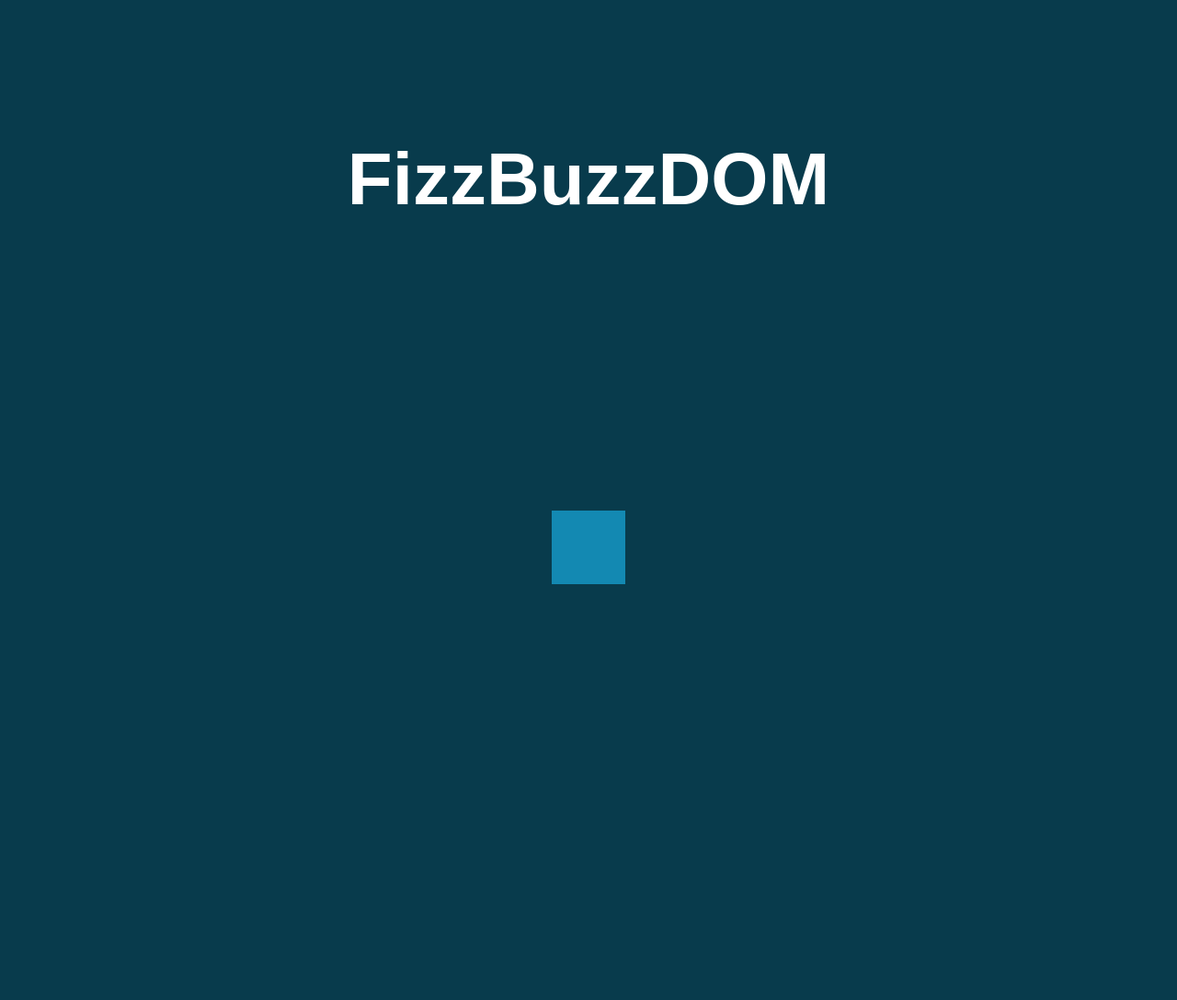
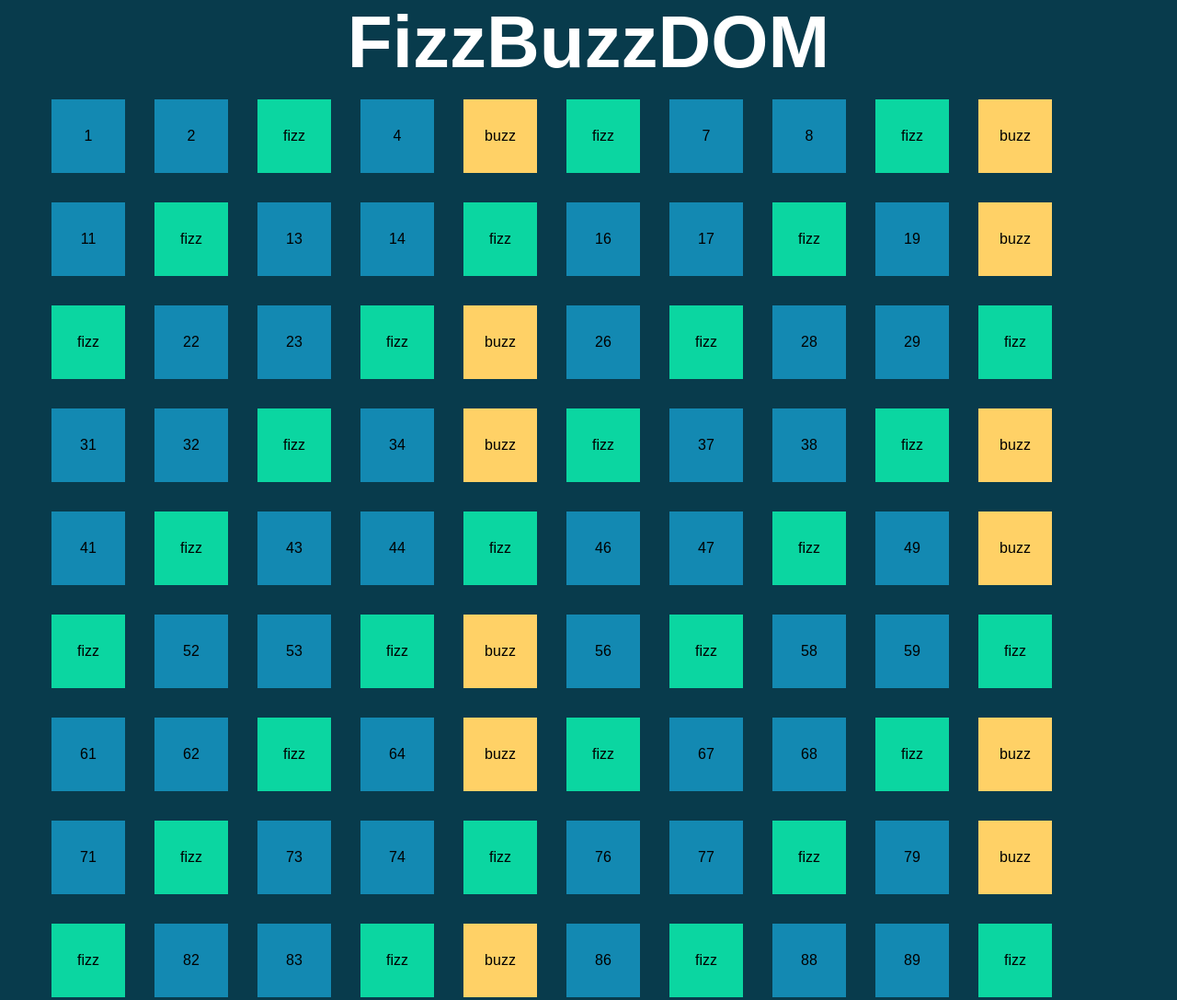
Before and after one commit to ieeah/js-fizzbuzzdom, a plain HTML site: page index.html in a window 1280 px wide. Shown: the top 1087 px of the page at 92% size. Before the commit the page ends 800 px from the top, so only its background shows below. Drawn offline with Linux system fonts and the light colour scheme.

Commit message:
più o meno circa

```diff
--- a/JS/main.js
+++ b/JS/main.js
@@ -1,51 +1,40 @@
 
 const board = document.querySelector(".board");
 const box = document.querySelector(".box");
-const div = document.createElement('div');
+
 // creare un loop che giri 100 volte
 // ad ogni loop deve inserire un div.box all'interno di board
 // a seconda del numero del box stesso, verificare che sia divisibile o meno per 3, per 5 e per entrambi, e in base a questo assegnarli una classe che ne modifichi sfondo e contenuto
 // for (let i = 1; i < 101; i++) {
+//     const div = document.createElement('div');
 //     board.append(div);
+//     const thisBox = document.querySelectorAll("div");
+//     thisBox.classList.add("box");
+// }
 
 
-// }
+for (let i = 1; i < 101; i++) {
+    const div = document.createElement('div');
+    div.classList.add('box');
+    // board.append(div);
+    // board.innerHTML += `<div class=box>${i}`;
 
-board.append(div);
-document.querySelector(".board > div").classList.add("box");
+        if (i % 3 == 0) {
+            board.append(div);
+            div.classList.add('fizz');
+            div.innerText = `fizz`;
+        } else if (i % 5 == 0) {
+            board.append(div);
+            div.classList.add('buzz');
+            div.innerText = `buzz`;
+        } else if ((i % 3 == 0) && (i % 5 == 0)) {
+            board.append(div);
+            div.classList.add('fizzBuzz');
+            div.innerText = `fizzBuzz`;
+        } else {
+            board.append(div);
+            div.innerText = `${i}`;
+        }
 
-
-
-
-
-
-
-
-
-
-
-
-
-
-
-
-
-
-
-
-
-
-
-
-
-// if (i % 15 == 0) {
-//     document.querySelector(".box").classList.add("fizzBuzz");
-//     // console.log("divisibile per entrambi");
-// } else
-// if (i % 5 == 0) {
-//     document.querySelector(".box").classList.add("buzz");
-//     // console.log("divisibile per 5");
-// } else if (i % 3 == 0) {
-//     document.querySelector(".box").classList.add("fizz");
-//     // console.log("divisibile per 3");
-// }
+    // board.innerHTML += `</div>`;
+}
--- a/index.html
+++ b/index.html
@@ -9,7 +9,7 @@
 <body>
 
     <h1>FizzBuzzDOM</h1>
-    <div class="board"></div>
+    <section class="board"></section>
 
 
     <!-- JS -->
```
